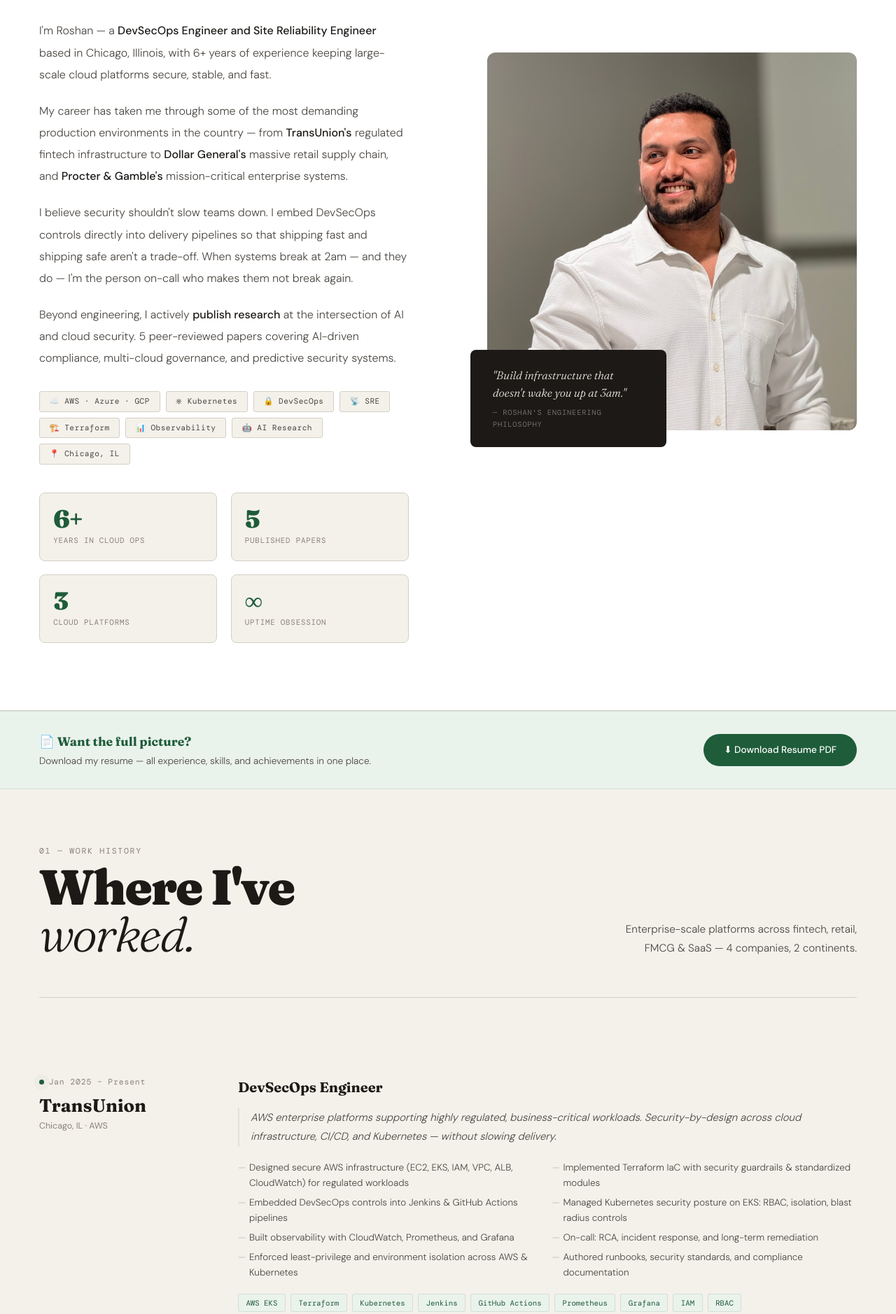
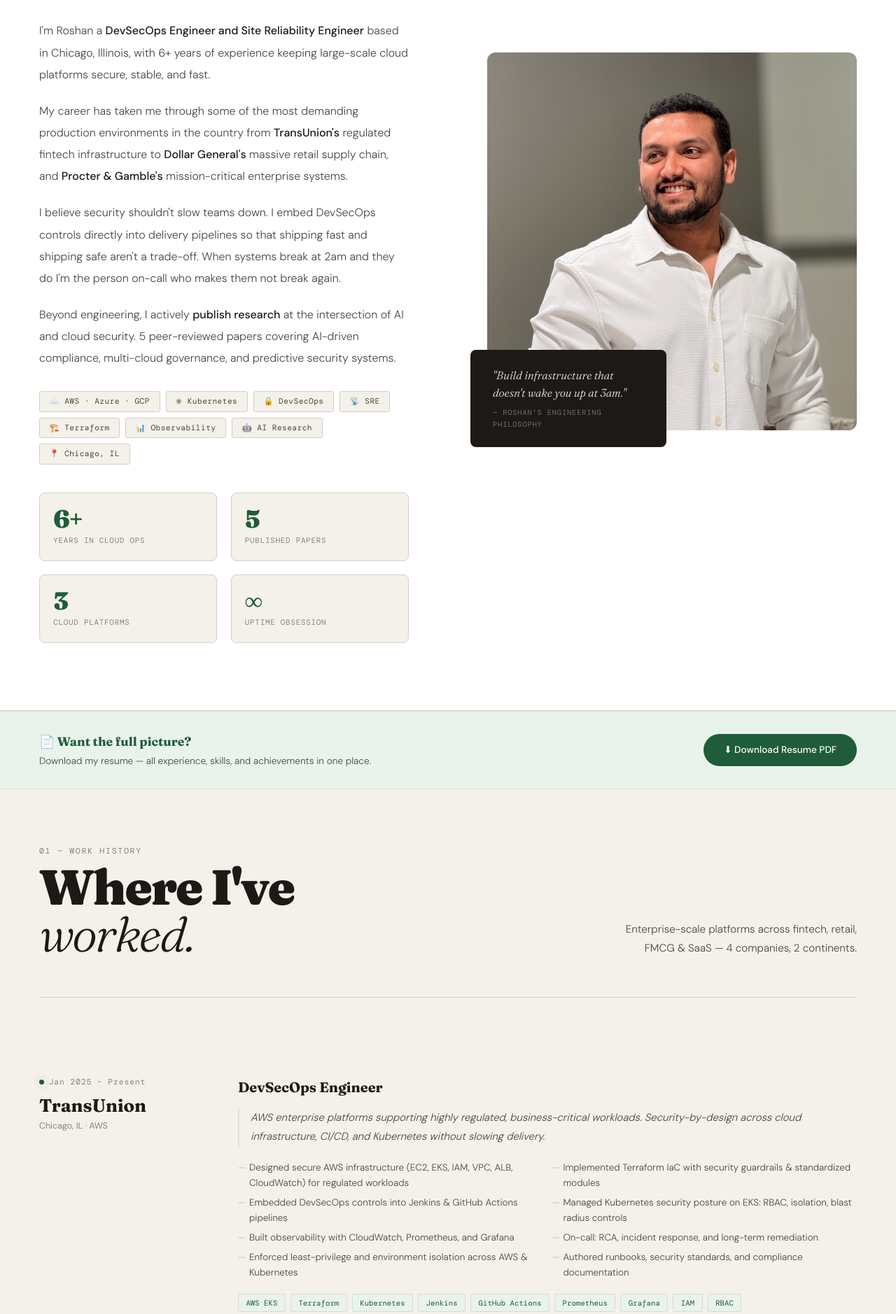
Before and after one commit to Rkaka1041/my-portfolio, a plain HTML site: page index.html in a window 1280 px wide. Shown: the part 1414-3292 px from the top of the page at 70% size. Drawn offline with nearby package versions, Linux system fonts and the light colour scheme; a web font is replaced by a local one.

Commit message:
Add files via upload

```diff
--- a/index.html
+++ b/index.html
@@ -291,9 +291,9 @@ footer{background:var(--ink);border-top:1px solid rgba(244,241,234,.07);padding:
         <p class="about-label">About me</p>
         <h2 class="about-heading">The engineer<br/>behind the<br/><em>uptime.</em></h2>
         <div class="about-text">
-          <p>I'm Roshan — a <strong>DevSecOps Engineer and Site Reliability Engineer</strong> based in Chicago, Illinois, with 6+ years of experience keeping large-scale cloud platforms secure, stable, and fast.</p>
-          <p>My career has taken me through some of the most demanding production environments in the country — from <strong>TransUnion's</strong> regulated fintech infrastructure to <strong>Dollar General's</strong> massive retail supply chain, and <strong>Procter &amp; Gamble's</strong> mission-critical enterprise systems.</p>
-          <p>I believe security shouldn't slow teams down. I embed DevSecOps controls directly into delivery pipelines so that shipping fast and shipping safe aren't a trade-off. When systems break at 2am — and they do — I'm the person on-call who makes them not break again.</p>
+          <p>I'm Roshan a <strong>DevSecOps Engineer and Site Reliability Engineer</strong> based in Chicago, Illinois, with 6+ years of experience keeping large-scale cloud platforms secure, stable, and fast.</p>
+          <p>My career has taken me through some of the most demanding production environments in the country from <strong>TransUnion's</strong> regulated fintech infrastructure to <strong>Dollar General's</strong> massive retail supply chain, and <strong>Procter &amp; Gamble's</strong> mission-critical enterprise systems.</p>
+          <p>I believe security shouldn't slow teams down. I embed DevSecOps controls directly into delivery pipelines so that shipping fast and shipping safe aren't a trade-off. When systems break at 2am and they do I'm the person on-call who makes them not break again.</p>
           <p>Beyond engineering, I actively <strong>publish research</strong> at the intersection of AI and cloud security. 5 peer-reviewed papers covering AI-driven compliance, multi-cloud governance, and predictive security systems.</p>
         </div>
         <div class="about-chips">
@@ -351,7 +351,7 @@ footer{background:var(--ink);border-top:1px solid rgba(244,241,234,.07);padding:
         </div>
         <div class="exp-content">
           <div class="exp-role-t">DevSecOps Engineer</div>
-          <p class="exp-summ">AWS enterprise platforms supporting highly regulated, business-critical workloads. Security-by-design across cloud infrastructure, CI/CD, and Kubernetes — without slowing delivery.</p>
+          <p class="exp-summ">AWS enterprise platforms supporting highly regulated, business-critical workloads. Security-by-design across cloud infrastructure, CI/CD, and Kubernetes without slowing delivery.</p>
           <ul class="exp-buls">
             <li>Designed secure AWS infrastructure (EC2, EKS, IAM, VPC, ALB, CloudWatch) for regulated workloads</li>
             <li>Implemented Terraform IaC with security guardrails &amp; standardized modules</li>
@@ -413,7 +413,7 @@ footer{background:var(--ink);border-top:1px solid rgba(244,241,234,.07);padding:
         </div>
         <div class="exp-content">
           <div class="exp-role-t">DevOps Engineer</div>
-          <p class="exp-summ">Built foundational DevOps capabilities for AWS-hosted SaaS platforms — CI/CD pipelines, containerization, and reliable deployment workflows from scratch.</p>
+          <p class="exp-summ">Built foundational DevOps capabilities for AWS-hosted SaaS platforms CI/CD pipelines, containerization, and reliable deployment workflows from scratch.</p>
           <ul class="exp-buls">
             <li>Designed AWS infrastructure (EC2, S3, RDS, IAM, VPC) for SaaS apps</li>
             <li>Built CI/CD pipelines with Jenkins and Git</li>
@@ -524,7 +524,7 @@ footer{background:var(--ink);border-top:1px solid rgba(244,241,234,.07);padding:
         <div class="proj-num">01</div>
         <div class="proj-cat">Web app</div>
         <div class="proj-name">Faith Church App</div>
-        <p class="proj-desc">Community platform — live sermon streaming, event management, and integrated donations. Built for real users, deployed in production.</p>
+        <p class="proj-desc">Community platform live sermon streaming, event management, and integrated donations. Built for real users, deployed in production.</p>
         <div class="proj-stack"><span class="pst">React.js</span><span class="pst">Firebase</span><span class="pst">Flask</span><span class="pst">Cloud Functions</span></div>
         <a href="https://github.com/Rkaka1041" class="proj-lnk" target="_blank">GitHub ↗</a>
       </div>
```
